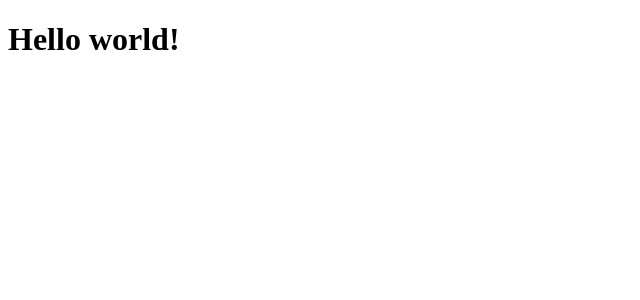
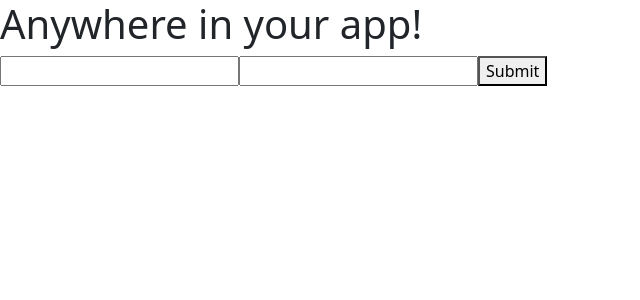
Before and after one commit to Stephan-js/frontend-project-12, a React (Create React App) app in the folder frontend/: page / in a window 1280 px wide. Shown: the top 300 px of the page, without its empty margins (0-640 px from the left). Built offline with nearby package versions, Linux system fonts and the light colour scheme.

Commit message:
Added boostrap

```diff
--- a/frontend/package.json
+++ b/frontend/package.json
@@ -7,11 +7,13 @@
     "@testing-library/jest-dom": "^5.17.0",
     "@testing-library/react": "^13.4.0",
     "@testing-library/user-event": "^13.5.0",
+    "bootstrap": "^5.3.3",
     "formik": "^2.4.6",
     "react": "^18.3.1",
     "react-dom": "^18.3.1",
     "react-router-dom": "^6.27.0",
     "react-scripts": "5.0.1",
+    "sass": "^1.79.5",
     "web-vitals": "^2.1.4"
   },
   "scripts": {
--- a/frontend/src/App.js
+++ b/frontend/src/App.js
@@ -1,7 +1,63 @@
-function App() {
-  return (
-    <h1>Hello world!</h1>
-  );
-}
+import React from 'react';
+import { Formik } from 'formik';
 
-export default App;
+const Basic = () => (
+  <div>
+    <h1>Anywhere in your app!</h1>
+    <Formik
+      initialValues={{ email: '', password: '' }}
+      validate={values => {
+        const errors = {};
+        if (!values.email) {
+          errors.email = 'Required';
+        } else if (
+          !/^[A-Z0-9._%+-]+@[A-Z0-9.-]+\.[A-Z]{2,}$/i.test(values.email)
+        ) {
+          errors.email = 'Invalid email address';
+        }
+        return errors;
+      }}
+      onSubmit={(values, { setSubmitting }) => {
+        setTimeout(() => {
+          alert(JSON.stringify(values, null, 2));
+          setSubmitting(false);
+        }, 400);
+      }}
+    >
+      {({
+        values,
+        errors,
+        touched,
+        handleChange,
+        handleBlur,
+        handleSubmit,
+        isSubmitting,
+        /* and other goodies */
+      }) => (
+        <form onSubmit={handleSubmit}>
+          <input
+            type="email"
+            name="email"
+            onChange={handleChange}
+            onBlur={handleBlur}
+            value={values.email}
+          />
+          {errors.email && touched.email && errors.email}
+          <input
+            type="password"
+            name="password"
+            onChange={handleChange}
+            onBlur={handleBlur}
+            value={values.password}
+          />
+          {errors.password && touched.password && errors.password}
+          <button type="submit" disabled={isSubmitting}>
+            Submit
+          </button>
+        </form>
+      )}
+    </Formik>
+  </div>
+);
+
+export default Basic;
--- a/frontend/src/index.js
+++ b/frontend/src/index.js
@@ -4,6 +4,8 @@
   createBrowserRouter,
   RouterProvider,
 } from "react-router-dom";
+
+import './scss/style.scss';
 
 import App from './App';
 
--- /dev/null
+++ b/frontend/src/scss/style.scss
@@ -0,0 +1 @@
+@import "bootstrap/scss/bootstrap";
```
Also changed, not shown: frontend/src/reportWebVitals.js (deleted, +0 -13 lines), frontend/public/robots.txt (deleted), 1 other file (tests, documents, lock files or other folders).
